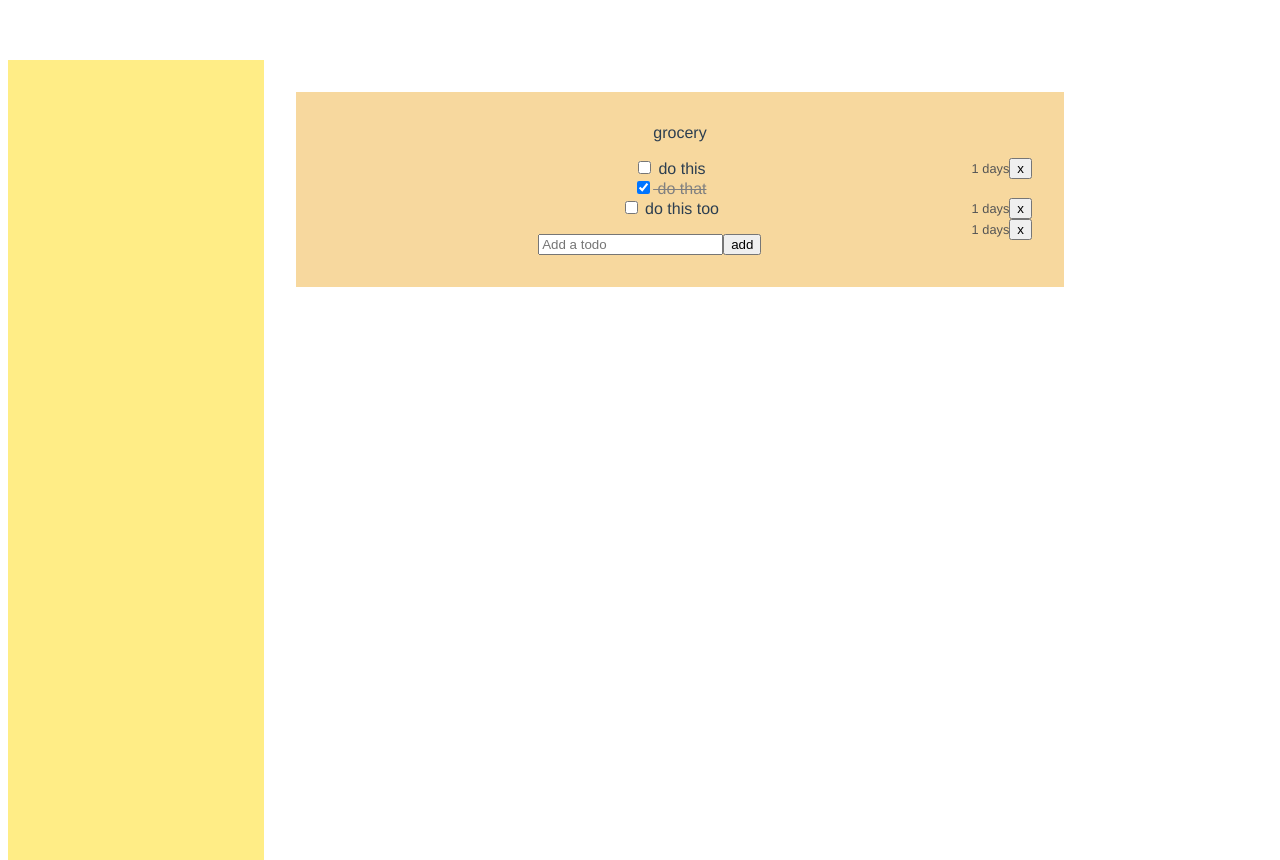
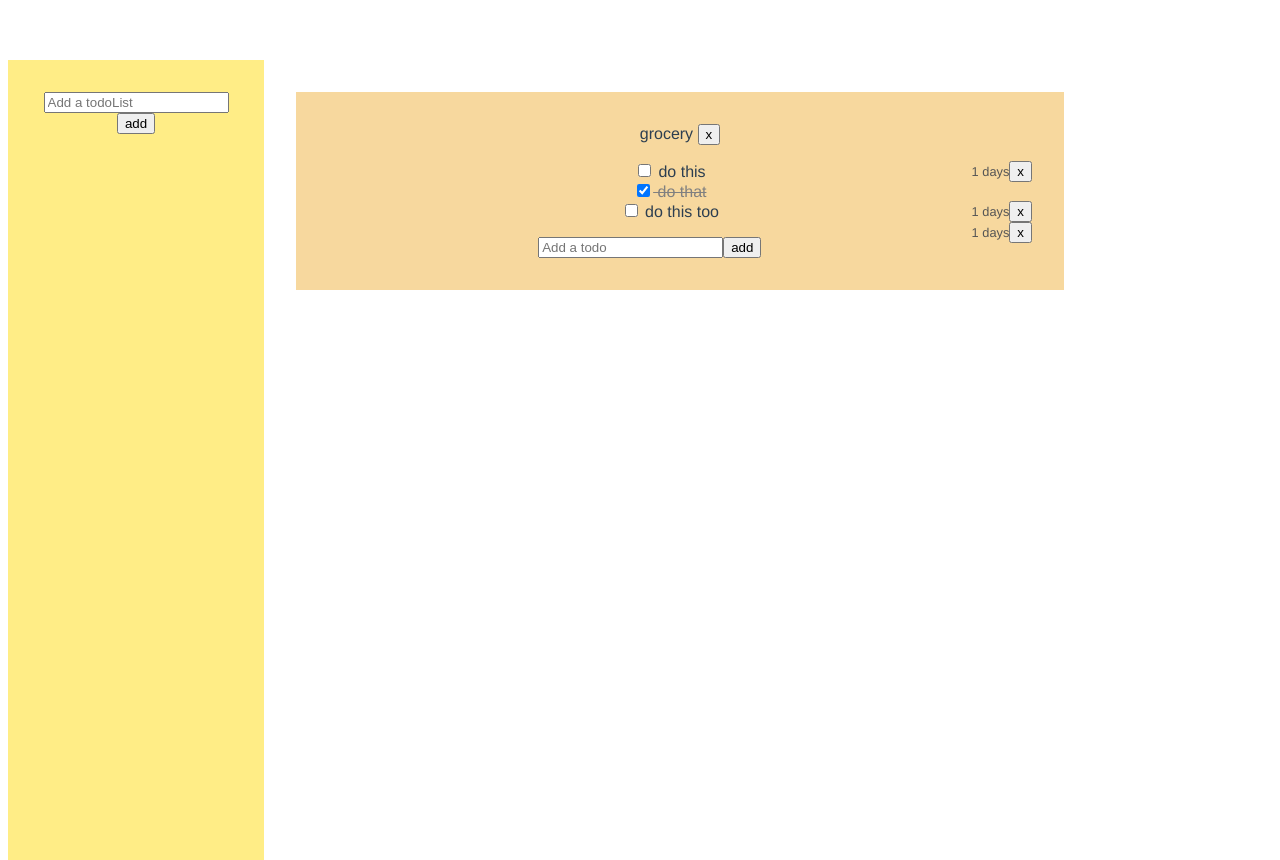
Before and after one commit to rammmukul/vueToDo, a Vue app: page / in a window 1280 px wide. Built offline with nearby package versions, Linux system fonts and the light colour scheme.

Commit message:
Add bidirectional data binding B/W "app" and "todoList"

```diff
--- a/src/App.vue
+++ b/src/App.vue
@@ -1,7 +1,10 @@
 <template>
   <div id="app">
-    <div id="sidebar"><div></div></div>
-    <todoList v-for="todoList in todoLists" :key="todoList.title" :data="todoList">
+    <div id="sidebar">
+      <input type="text" v-model="newTodoListTitle" v-on:keyup.enter="add" placeholder="Add a todoList"/>
+      <button v-on:click="add()" >add</button>
+    </div>
+    <todoList v-for="todoList in todoLists" :key="todoList.title" :data="todoList" @removeTodoList="removeTodoList">
     </todoList>
   </div>
 </template>
@@ -18,24 +21,22 @@ export default {
   },
   data() {
     return {
+      newTodoListTitle: '',
       todoLists: [
         {
           title: "grocery",
           todos: [
             {
-              id: '0',
               title: "do this",
               isDone: false,
               timeStamp: 1520832857240
             },
             {
-              id: '1',
               title: "do that",
               isDone: true,
               timeStamp: 1520832857240
             },
             {
-              id: '2',
               title: "do this too",
               isDone: false,
               timeStamp: 1520832857240
@@ -44,6 +45,25 @@ export default {
         }
       ]
     };
+  },
+  methods: {
+    add() {
+      if (!this.newTodoListTitle) {
+        return 1
+      }
+      if (this.todoLists.filter(e => e.title === this.newTodoListTitle).length!==0) {
+        return 1
+      }
+      this.todoLists.push({
+        title: this.newTodoListTitle,
+        todos: []
+      })
+      this.newTodoTitle = ''
+    },
+    removeTodoList (todoList) {
+      console.log('got "remove" with', todoList)
+      this.todoLists = this.todoLists.filter(e => e.title !== todoList)
+    }
   }
 };
 </script>
--- a/src/components/todoList.vue
+++ b/src/components/todoList.vue
@@ -1,6 +1,7 @@
 <template>
   <div class="todoList">
     {{ data.title }}
+    <button class="remove" v-on:click="remove">x</button>
     <ul>
       <li is="todo" v-for="todo in data.todos" :key="todo.title" :data="todo" @remove="removeTodo($event)"></li>
     </ul>
@@ -41,6 +42,10 @@ export default {
     removeTodo (todo) {
       console.log('got "remove" with', todo)
       this.data.todos = this.data.todos.filter(e => e.title !== todo)
+    },
+    remove () {
+      console.log('todo remove', this.data.title)
+      this.$emit('removeTodoList', this.data.title)
     }
   }
 }
--- a/static/style.css
+++ b/static/style.css
@@ -1,6 +1,7 @@
 #sidebar {
   box-sizing: border-box;
   height: 100vh;
+  padding: 2em;
   width: 20vw;
   float: left;
   background-color: rgb(255, 237, 134);
```
